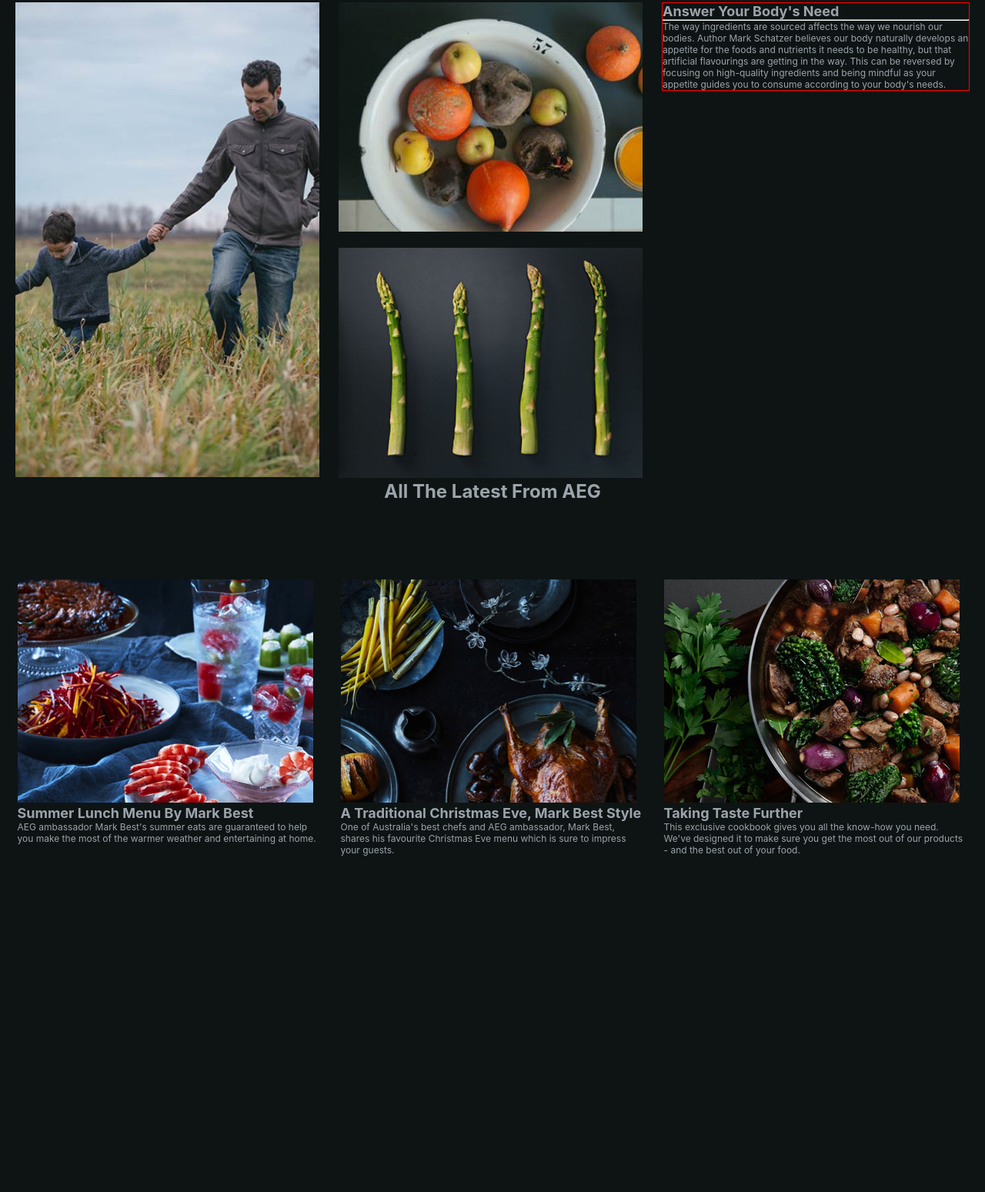
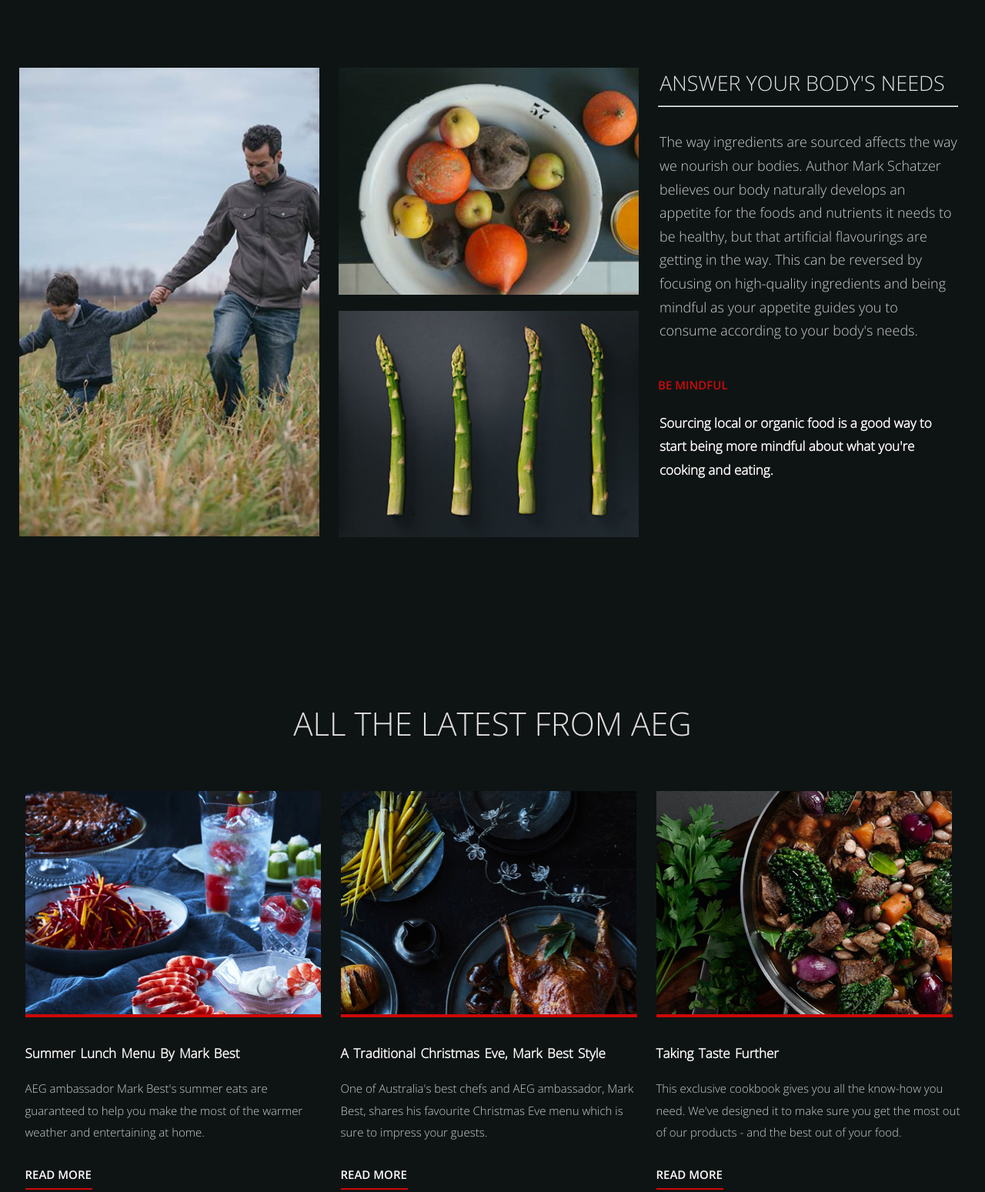
Before and after one commit to joseczaryanga/orchard-fed-test, a website: page pages/index.html in a window 1280 px wide. Shown: the part 97-1646 px from the top of the page at 77% size. Before the commit the page ends 1209 px from the top, so only its background shows below. Drawn offline with Linux system fonts and the light colour scheme.

Commit message:
Finalized Website Design

```diff
--- a/package.json
+++ b/package.json
@@ -6,6 +6,8 @@
   "scripts": {
     "start": "node app.js",
     "dev": "nodemon app.js",
+    "compile": "node-sass styles/scss/index.scss styles/style.css",
+    "build": "",
     "test": ""
   },
   "repository": {
@@ -26,6 +28,7 @@
   "homepage": "https://github.com/joseczaryanga/orchard-fed-test#readme",
   "dependencies": {
     "express": "^4.19.2",
+    "node-sass": "^9.0.0",
     "nodemon": "^3.1.0",
     "serve-favicon": "^2.5.0"
   }
--- a/pages/index.html
+++ b/pages/index.html
@@ -9,7 +9,7 @@
     <link rel="icon" type="image/x-icon" href="/assets/images/icons/favicon/favicon.ico" />
     <link rel="icon" type="image/png" href="/assets/images/icons/favicon/favicon-16x16.png" sizes="16x16" />
     <link rel="icon" type="image/png" href="/assets/images/icons/favicon/favicon-16x16.png" sizes="32x32" />
-    <link rel="stylesheet" type="text/css" href="/styles/main.css" />
+    <link rel="stylesheet" type="text/css" href="/styles/style.css" />
   </header>
   <body>
     <div class="product-container">
@@ -26,14 +26,19 @@
       </div>
       <div class="product-description-container">
         <section class="description-content">
-          <h1>Answer Your Body's Need</h1>
+          <h1>Answer Your Body's Needs</h1>
           <hr class="description-line"/>
-          <p>
+          <p class="top-description">
             The way ingredients are sourced affects the way we nourish our bodies.
             Author Mark Schatzer believes our body naturally develops an appetite for
             the foods and nutrients it needs to be healthy, but that artificial flavourings
             are getting in the way. This can be reversed by focusing on high-quality ingredients
             and being mindful as your appetite guides you to consume according to your body's needs.
+          </p>
+          <h3>Be Mindful</h3>
+          <p class="bottom-description">
+            Sourcing local or organic food is a good way to start being more mindful about
+            what you're cooking and eating.
           </p>
         </section>
       </div>
@@ -44,27 +49,36 @@
     <div class="card-container">
       <div class="card">
         <img src="/assets/images/component-02/Image-01.jpg" />
+        <hr class="card-image-underneath-line"/>
         <h2>Summer Lunch Menu By Mark Best</h2>
         <p>
           AEG ambassador Mark Best's summer eats are guaranteed to help you make the most of the
           warmer weather and entertaining at home.
         </p>
+        <h3>Read More</h3>
+        <hr class="underneath-read-more" />
       </div>
       <div class="card">
         <img src="/assets/images/component-02/Image-02.jpg" />
+        <hr class="card-image-underneath-line"/>
         <h2>A Traditional Christmas Eve, Mark Best Style</h2>
         <p>
           One of Australia's best chefs and AEG ambassador, Mark Best, shares his favourite Christmas
           Eve menu which is sure to impress your guests.
         </p>
+        <h3>Read More</h3>
+        <hr class="underneath-read-more" />
       </div>
       <div class="card">
         <img src="/assets/images/component-02/Image-03.jpg" />
+        <hr class="card-image-underneath-line"/>
         <h2>Taking Taste Further</h2>
         <p>
           This exclusive cookbook gives you all the know-how you need. We've designed it to make sure
           you get the most out of our products - and the best out of your food.
         </p>
+        <h3>Read More</h3>
+        <hr class="underneath-read-more" />
       </div>
     </div>
   </body>
--- a/styles/main.css
+++ /dev/null
@@ -1,57 +0,0 @@
-* {
-  box-sizing: border-box;
-  margin: 0px;
-  padding: 0px;
-}
-
-body {
-  background-color: rgb(14, 20, 20);
-  font-family: "Inv Maison Neue", "Maison Neue", -apple-system, BlinkMacSystemFont, "Open Sans", open-sans, sans-serif;
-  font-size: 12px;
-  color: #9ca4ab;
-}
-
-.product-container {
-  display: flex;
-  justify-content: center;
-  flex-wrap: wrap;
-  gap: 25px;
-  margin-top: 100px;
-}
-
-.first-image {
-  width: 395px;
-}
-
-.second-image {
-  width: 395px;
-}
-
-.third-image {
-  width: 395px;
-  margin-top: 18px;
-}
-
-.description-content {
-  border: solid 1px red;
-  width: 400px;
-}
-
-.card-header-container {
-  display: flex;
-  justify-content: center;
-  text-align: center;
-}
-
-.card-container {
-  display: flex;
-  justify-content: center;
-  flex-wrap: wrap;
-  gap: 25px;
-  margin-top: 100px;
-}
-
-.card {
-  width: 395px;
-
-}
--- /dev/null
+++ b/styles/scss/index.scss
@@ -0,0 +1,150 @@
+@import 'layouts/_colors';
+@import 'layouts/_fonts';
+
+* {
+  box-sizing: border-box;
+  margin: 0px;
+  padding: 0px;
+}
+
+body {
+  background-color: rgb(14, 20, 20);
+  font-family: "Inv Maison Neue", "Maison Neue", -apple-system, BlinkMacSystemFont, "Open Sans", open-sans, sans-serif;
+  font-size: 12px;
+  color: #9ca4ab;
+}
+
+.product-container {
+  display: flex;
+  justify-content: center;
+  flex-wrap: wrap;
+  gap: 25px;
+  margin: 175px 0px 0px 0px;
+  padding: 10px 10px 10px 10px;
+
+  .description-content {
+    width: 400px;
+    padding: 10px 10px 0px 0px;
+
+    > h1 {
+      font-family: OpenSansLight;
+      text-transform: uppercase;
+      font-weight: 100;
+      line-height: 2.2;
+      font-size: 27px;
+      text-align: center;
+      color: #e2e2e2;
+      margin-top: -20px;
+      margin-left: -15px;
+    }
+
+    > .description-line {
+      color: #e2e2e2;
+    }
+
+    > p.top-description {
+      font-family: 'OpenSansLight';
+      font-size: 18px;
+      color: #cecece;
+      margin-left: 2px;
+      margin-top: 30px;
+      line-height: 1.7;
+    }
+
+    > h3 {
+      margin-top: 45px;
+      font-family: 'OpenSansSemiBold';
+      text-transform: uppercase;
+      color: #cd0909;
+      font-size: 15px;
+    }
+
+    > p.bottom-description {
+      font-family: 'OpenSansLight';
+      font-size: 17px;
+      color: #fffbfb;
+      margin-left: 2px;
+      margin-top: 25px;
+      line-height: 1.8;
+      font-weight: 700;
+    }
+  }
+}
+
+.first-image {
+  width: 390px;
+}
+
+.second-image {
+  width: 390px;
+}
+
+.third-image {
+  width: 390px;
+  margin-top: 18px;
+}
+
+.card-header-container {
+  display: flex;
+  justify-content: center;
+  text-align: center;
+  margin-top: 200px;
+
+  > h1 {
+    font-family: 'OpenSansLight';
+    text-transform: uppercase;
+    font-weight: 100;
+    font-size: 42px;
+    color: #e1dddd;
+  }
+}
+
+.card-container {
+  display: flex;
+  justify-content: center;
+  flex-wrap: wrap;
+  gap: 15px;
+  margin-top: 60px;
+  margin-bottom: 200px;
+}
+
+.card {
+  width: 395px;
+
+  > .card-image-underneath-line {
+    border: 2px solid #cd0909;
+    width: 385px;
+    margin-top: -3px;
+  }
+
+  > h2 {
+    margin-top: 35px;
+    font-family: 'OpenSansLight';
+    font-size: 17px;
+    color: #fffbfb;
+    font-weight: 600;
+    word-spacing: 2px;
+  }
+
+  > p {
+    margin-top: 20px;
+    font-family: 'OpenSansLight';
+    font-size: 15px;
+    line-height: 1.9;
+    color: #cecece;
+  }
+
+  > h3 {
+    margin-top: 30px;
+    font-family: 'OpenSansSemiBold';
+    color: #fffbfb;
+    text-transform: uppercase;
+    font-size: 15px;
+  }
+
+  > .underneath-read-more {
+    border: solid 1px #cd0909;
+    width: 87px;
+    margin-top: 8px;
+  }
+}
--- /dev/null
+++ b/styles/scss/layouts/_fonts.scss
@@ -0,0 +1,24 @@
+@font-face {
+  font-family: 'OpenSans';
+  src: url('../../../assets/fonts/OpenSans/OpenSans-Regular.ttf') format('truetype');
+}
+
+@font-face {
+  font-family: 'OpenSansLight';
+  src: url('../../../assets/fonts/OpenSans/OpenSans-Light.ttf') format('truetype');
+}
+
+@font-face {
+  font-family: 'OpenSansSemiBold';
+  src: url('../../../assets/fonts/OpenSans/OpenSans-SemiBold.ttf') format('truetype');
+}
+
+@font-face {
+  font-family: 'OpenSansCondensed';
+  src: url('../../../assets/fonts/OpenSans_Condensed/OpenSans_Condensed-Regular.ttf') format('truetype');
+}
+
+@font-face {
+  font-family: 'OpenSansSemiCondensed';
+  src: url('../../../assets/fonts/OpenSans_SemiCondensed/OpenSans_SemiCondensed-Regular.ttf') format('truetype');
+}
```
Also changed, not shown: styles/scss/layouts/_colors.scss (added), styles/style.css (added), 1 other file.
